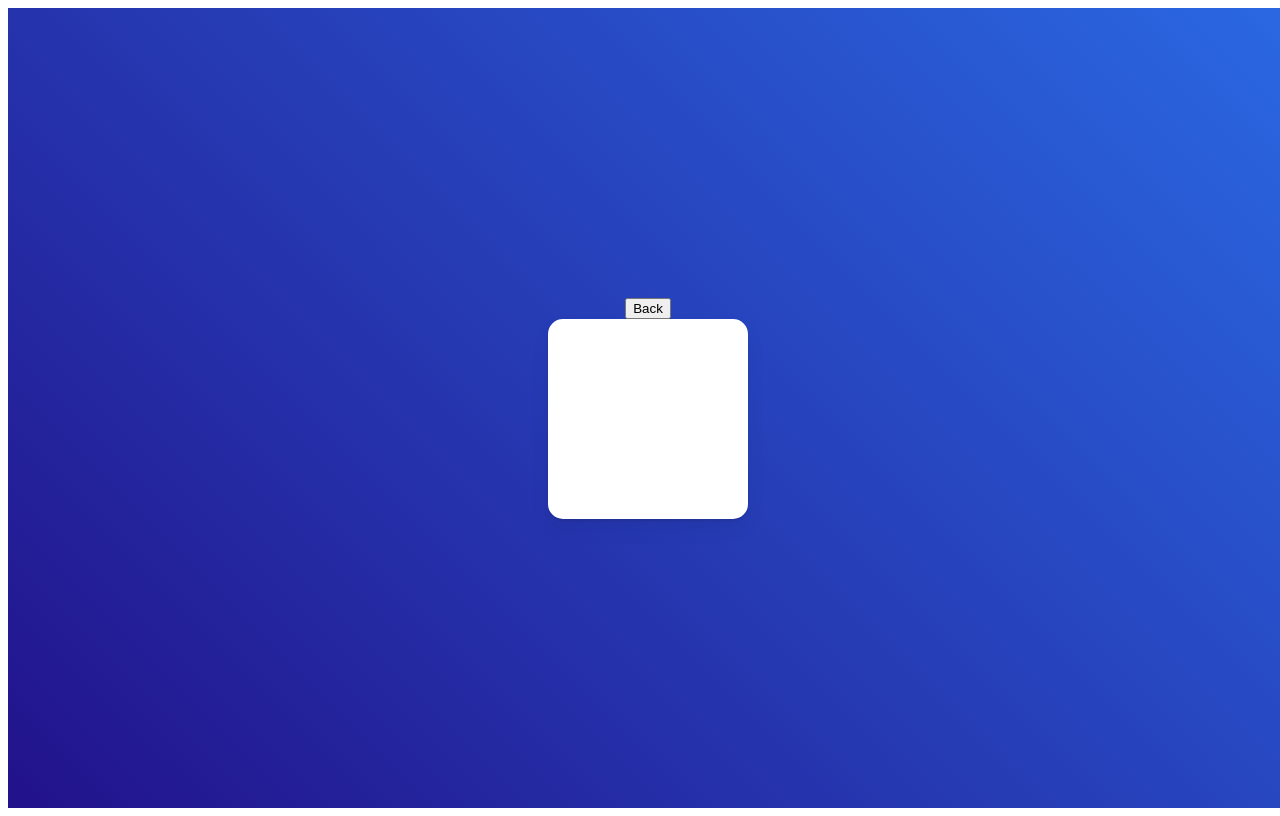
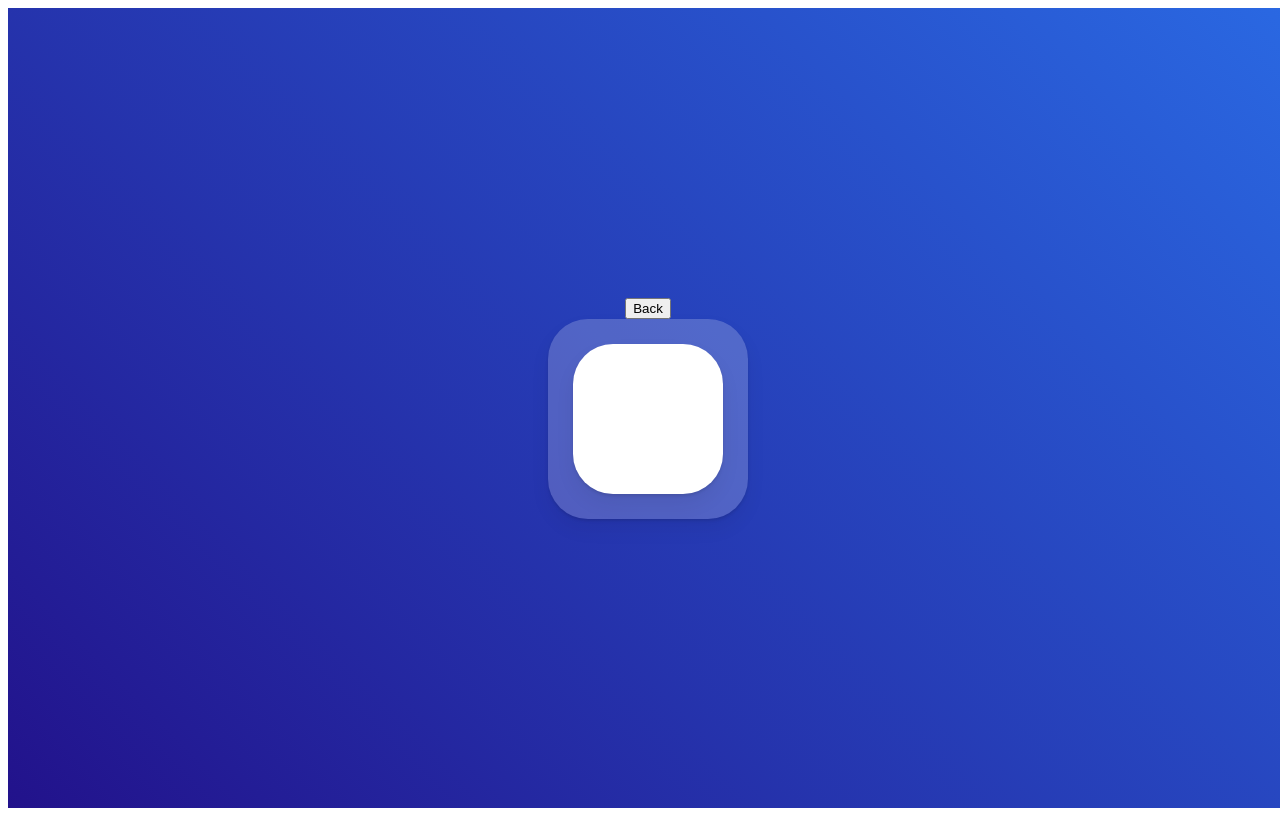
Before and after one commit to kimoony/react-animations, a React (Create React App) app: page /#/drag in a window 1280 px wide. Built offline with nearby package versions, Linux system fonts and the light colour scheme.

Commit message:
basic & gestures 수정 및 drag 구현

```diff
--- a/src/components/BasicAnimatioin.tsx
+++ b/src/components/BasicAnimatioin.tsx
@@ -18,13 +18,22 @@ const Box = styled(motion.div)`
   width: 200px;
   height: 200px;
   background-color: #fff;
-  border-radius: 15px;
+  border-radius: 40px;
   box-shadow: 0 2px 3px rgba(0,0,0,0.1), 0 10px 20px rgba(0, 0, 0, 0.06);
 `;
 
 const myVars = {
-  start: { scale: 0 },
-  end: { scale: 1, rotateZ: 360, transition: { type: "spring", delay: 0.5 } }
+  start: {
+    scale: 0
+  },
+  end: {
+    scale: 1,
+    rotateZ: 360,
+    transition: {
+      type: "spring",
+      delay: 0.5,
+    }
+  }
 }
 
 
--- a/src/components/Drag.tsx
+++ b/src/components/Drag.tsx
@@ -1,4 +1,4 @@
-import React from 'react';
+import React, { useRef } from 'react';
 import styled from 'styled-components';
 import { motion } from 'framer-motion';
 import { Link } from 'react-router-dom';
@@ -17,23 +17,37 @@ const Wrapper = styled.div`
 const Box = styled(motion.div)`
   width: 200px;
   height: 200px;
-  background-color: #fff;
-  border-radius: 15px;
+  background-color: rgba(255, 255, 255, 0.2);
+  border-radius: 40px;
+  display: flex;
+  justify-content: center;
+  align-items: center;
+  overflow: hidden;
   box-shadow: 0 2px 3px rgba(0,0,0,0.1), 0 10px 20px rgba(0, 0, 0, 0.06);
 `;
 
-const myVars = {
-  start: { scale: 0 },
-  end: { scale: 1, rotateZ: 360, transition: { type: "spring", delay: 0.5 } }
-}
+const InBox = styled(motion.div)`
+  background-color: #fff;
+  height: 150px;
+  width: 150px;
+  align-self: center;
+  border-radius: 40px;
+  box-shadow: 0 2px 3px rgba(0,0,0,0.1), 0 10px 20px rgba(0, 0, 0, 0.06);
+`;
+
+
+
 
 function Drag() {
+  const constraintsRef = useRef<HTMLDivElement>(null)
   return (
     <Wrapper>
       <Link to="/">
         <button>Back</button>
       </Link>
-      <Box variants={myVars} initial="start" animate="end" />
+      <Box ref={constraintsRef}>
+        <InBox drag dragConstraints={constraintsRef} />
+      </Box>
     </Wrapper>
   )
 }
--- a/src/components/Gestures.tsx
+++ b/src/components/Gestures.tsx
@@ -18,13 +18,13 @@ const Box = styled(motion.div)`
   width: 200px;
   height: 200px;
   background-color: #fff;
-  border-radius: 15px;
+  border-radius: 40px;
   box-shadow: 0 2px 3px rgba(0,0,0,0.1), 0 10px 20px rgba(0, 0, 0, 0.06);
 `;
 
-const myVars = {
-  start: { scale: 0 },
-  end: { scale: 1, rotateZ: 360, transition: { type: "spring", delay: 0.5 } }
+const boxVariants = {
+  hover: { scale: 1.5, rotateZ: 90 },
+  click: { scale: 1, borderRadius: "100%" },
 }
 
 function Gestures() {
@@ -33,7 +33,7 @@ function Gestures() {
       <Link to="/">
         <button>Back</button>
       </Link>
-      <Box variants={myVars} initial="start" animate="end" />
+      <Box variants={boxVariants} whileHover="hover" whileTap="click" />
     </Wrapper>
   )
 }
```
